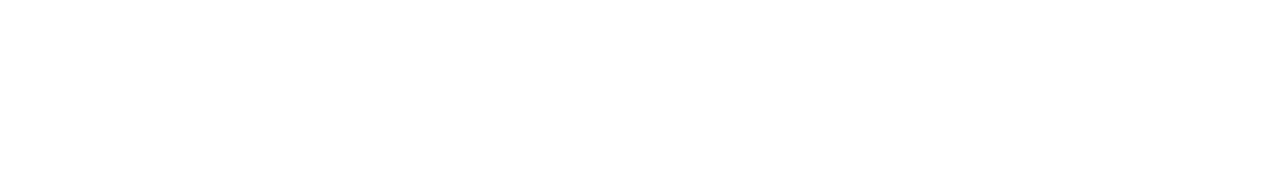
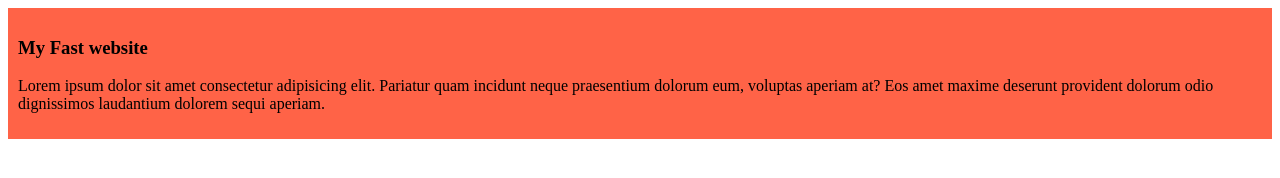
Before and after one commit to soron01/My-Simple-Website, a plain HTML site: page index.html in a window 1280 px wide. Drawn offline with Linux system fonts and the light colour scheme.

Commit message:
added the fast blog

```diff
--- a/index.html
+++ b/index.html
@@ -3,7 +3,12 @@
     <head>
         <meta charset="UTF-8" />
         <meta name="viewport" content="width=device-width, initial-scale=1.0" />
-        <title>Document</title>
+        <title>My Simple Website</title>
+        <link rel="stylesheet" href="styel/blog.css">
     </head>
-    <body></body>
+    <body>
+        <div>
+            <h3>My Fast website</h3>
+            <p>Lorem ipsum dolor sit amet consectetur adipisicing elit. Pariatur quam incidunt neque praesentium dolorum eum, voluptas aperiam at? Eos amet maxime deserunt provident dolorum odio dignissimos laudantium dolorem sequi aperiam.</p>
+    </body>
 </html>
--- /dev/null
+++ b/styel/blog.css
@@ -0,0 +1,4 @@
+div {
+    background-color: tomato;
+    padding: 10px;
+}
```
